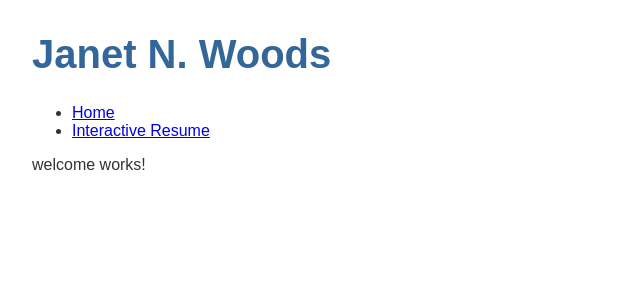
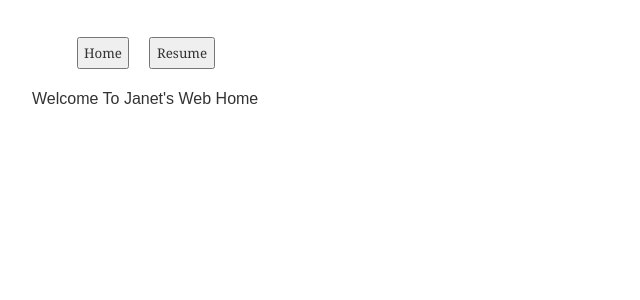
Before and after one commit to JanetWoods/janet, an Angular app: page / in a window 1280 px wide. Shown: the top 300 px of the page, without its empty margins (0-640 px from the left). Built offline with nearby package versions, Linux system fonts and the light colour scheme.

Commit message:
updated resume, nav has 2 buttons

```diff
--- a/src/app/app.component.html
+++ b/src/app/app.component.html
@@ -1,4 +1,3 @@
-<h1>{{title}}</h1>
 
 <app-nav-bar></app-nav-bar>
 <router-outlet></router-outlet>
--- a/src/app/collectionOfPositions.ts
+++ b/src/app/collectionOfPositions.ts
@@ -5,7 +5,7 @@ export const EXPERIENCES: Experience[] = [
     id: 1,
     positionTitle: "Junior Software Developer",
     employer: 'TEKSystems',
-    duties: ['Modified code (C#)', 'Produced documentation', 'Worked remotley via VPN and Citrix RDP'],
+    duties: ['Modified code (C#)', 'Produced documentation', 'Worked remotely via VPN and Citrix RDP'],
     startDate: '2020, 4',
     endDate: '2021, 4'
   },
--- a/src/app/experiences/experiences.component.html
+++ b/src/app/experiences/experiences.component.html
@@ -1,5 +1,5 @@
-
-<h2> </h2>
+<h1>{{title}}</h1>
+<h2>Experience</h2>
 <ul class="experiences">
   <li *ngFor="let experience of experiences" (click)="onSelect(experience)" [class.selected]="experience === selectedExperience">
     <span class="badge">
--- a/src/app/experiences/experiences.component.ts
+++ b/src/app/experiences/experiences.component.ts
@@ -8,7 +8,7 @@ import { EXPERIENCES } from '../collectionOfPositions'
   styleUrls: ['./experiences.component.css']
 })
 export class ExperiencesComponent implements OnInit {
-
+  title="Janet N. Woods"
   experiences = EXPERIENCES;
 
   selectedExperience?: Experience;
--- a/src/app/nav-bar/nav-bar.component.css
+++ b/src/app/nav-bar/nav-bar.component.css
@@ -0,0 +1,33 @@
+.navBar {
+  display: flex;
+  color: blueviolet;
+  align-content: space-evenly;
+  flex-basis:auto;
+  width: 100%;
+  align-content: center;
+  flex-wrap: wrap;
+}
+
+.nav-item {
+  display: flex;
+  flex-direction: row;
+  align-content: space-evenly;
+  margin-right: 5px;
+  padding: 5px;
+}
+
+.nav-link {
+  flex-direction: row;
+  align-content: space-evenly;
+  margin-right: 5px;
+  padding: 5px;
+}
+
+.visited {
+  color: aqua;
+}
+
+.container {
+  justify-content: center;
+  width: 80%;
+}
--- a/src/app/nav-bar/nav-bar.component.html
+++ b/src/app/nav-bar/nav-bar.component.html
@@ -1,17 +1,17 @@
- <div class="navbar navbar-default">
-   <ul class="nav navbar-nav">
-     <li>
-       <a [routerLink]="['welcome']"
+ <nav class="container">
+   <ul class="navBar">
+     <li class="nav-item">
+       <button class="nav-link" [routerLink]="['welcome']"
           routerLinkActive="active">
          Home
-       </a>
+       </button>
      </li>
-     <li>
-       <a [routerLink]="['experiences']"
+     <li class="nav-item">
+       <button [routerLink]="['experiences']"
           routerLinkActive="active">
-         Interactive Resume
-       </a>
+         Resume
+       </button>
      </li>
    </ul>
 
- </div>
+ </nav>
--- a/src/app/welcome/welcome.component.html
+++ b/src/app/welcome/welcome.component.html
@@ -1 +1 @@
-<p>welcome works!</p>
+<p>Welcome To Janet's Web Home</p>
```
